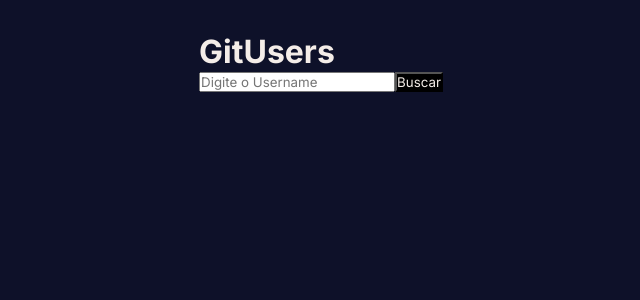
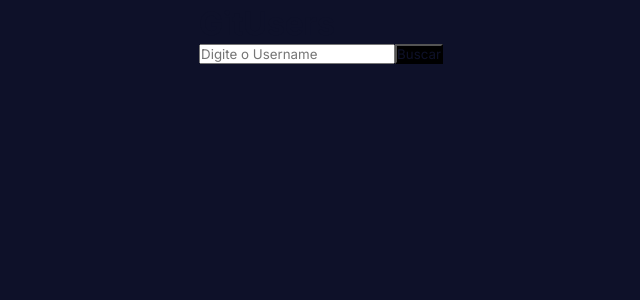
Before and after one commit to FabioMTeixeira/GitUsers, a React (Vite) app: page / in a window 1280 px wide. Shown: the top 300 px of the page, without its empty margins (319-959 px from the left). Built offline with nearby package versions, Linux system fonts and the light colour scheme.

Commit message:
chore: change colors

```diff
--- a/src/styles/global.js
+++ b/src/styles/global.js
@@ -7,12 +7,12 @@ export default createGlobalStyle`
     box-sizing: border-box;
 
     font-family: 'Inter', sans-serif;
-    color: ${({ theme }) => theme.COLORS.WHITE};
+    color: ${({ theme }) => theme.COLORS.BACKGROUND_900};
   }
 
   body {
     background-color: ${({ theme }) => theme.COLORS.BACKGROUND_900};
-    padding: 2rem;
+    padding: 4px;
   }
 
   p {
--- a/src/styles/theme.js
+++ b/src/styles/theme.js
@@ -1,6 +1,7 @@
 export default {
     COLORS: {
         BACKGROUND_900: '#0e1129',
+        BACKGROUND_CARD: '#C1E5EF',
 
         WHITE: '#F4EDE8',
     },
```
